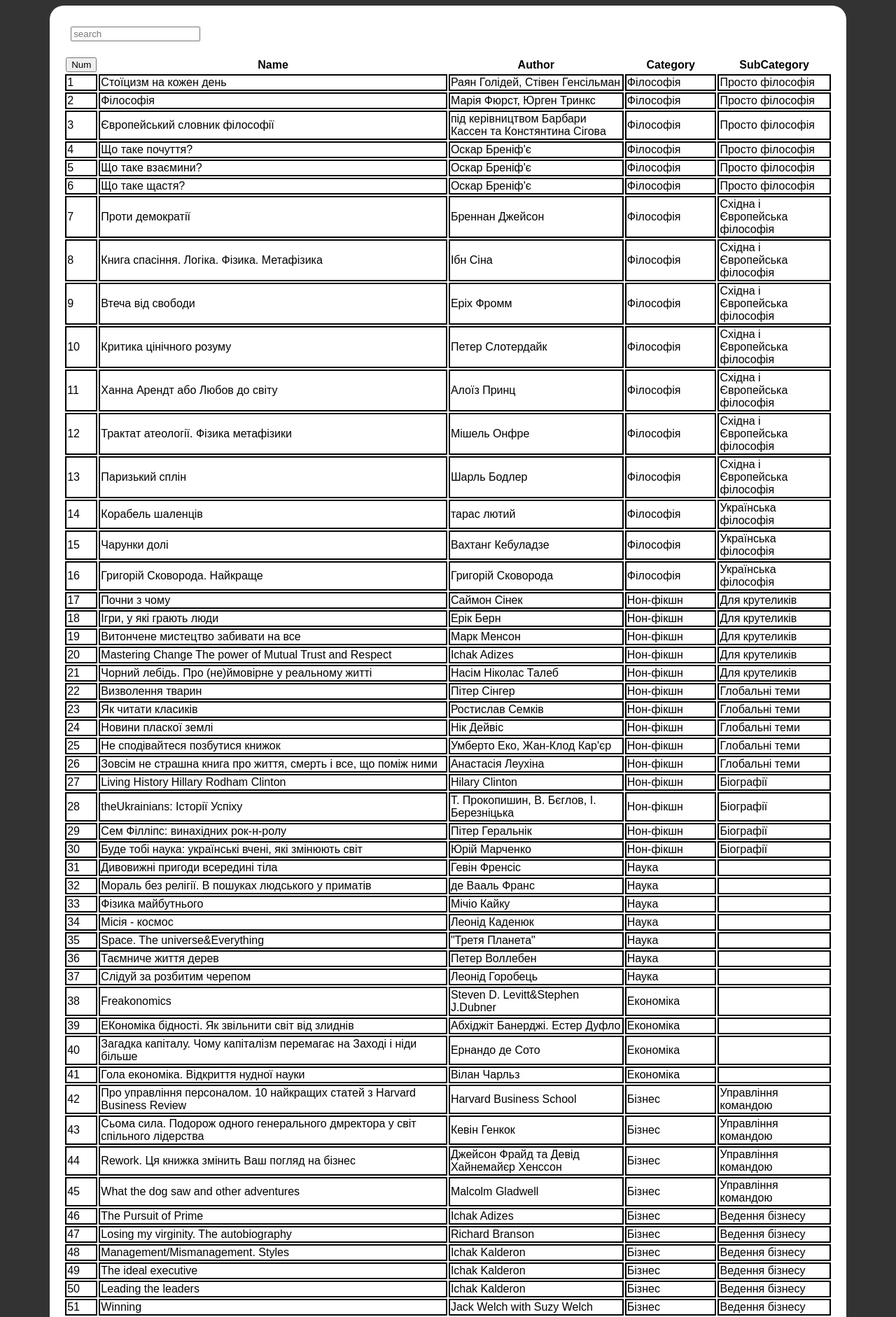
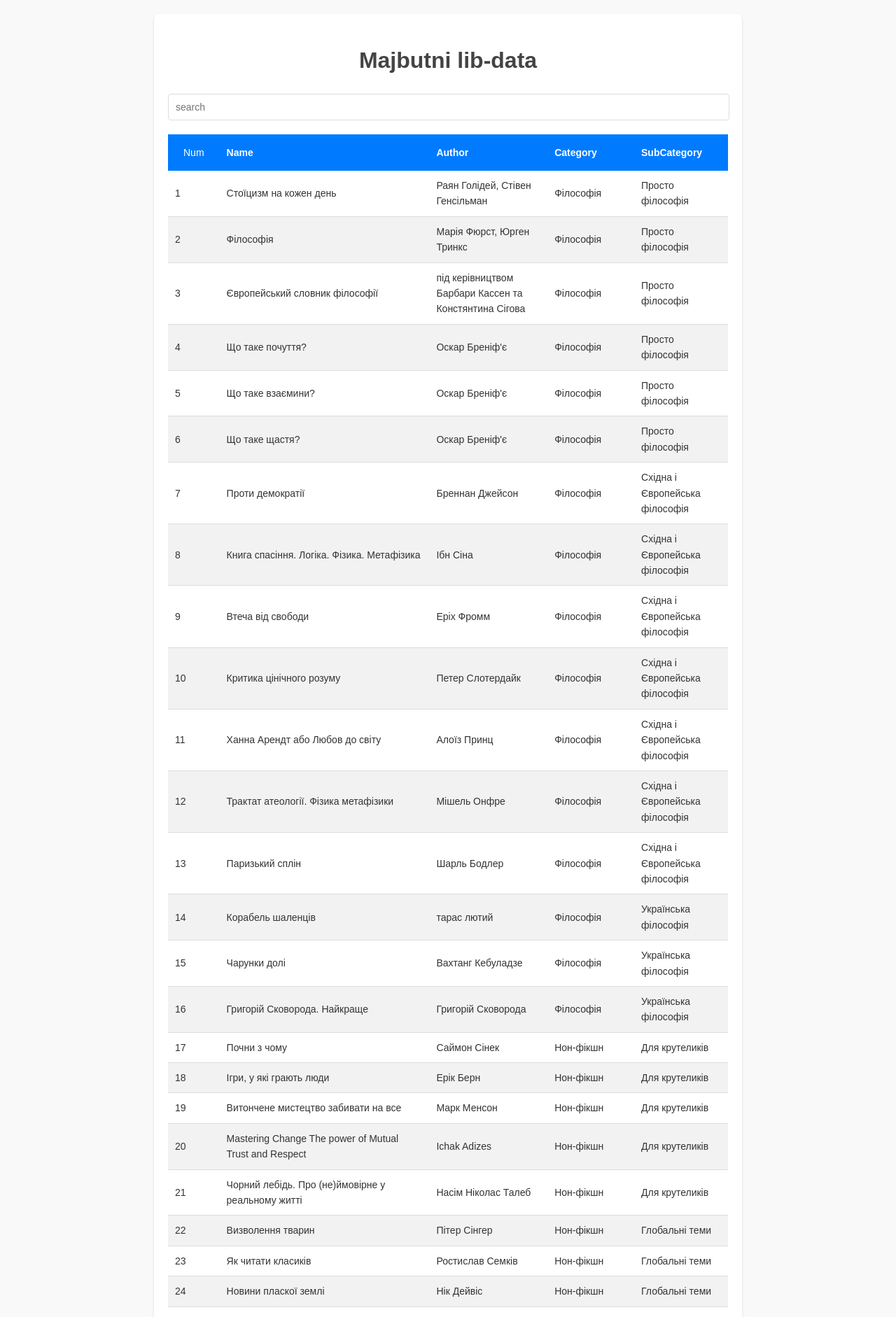
Before and after one commit to radchenkoDim/library, a Django app: page /books/table/ in a window 1280 px wide. Shown: the top 1882 px of the page at 70% size. Run offline with Django 5.2, Linux system fonts and the light colour scheme; data comes from the database, SQL or seed files in the repository.

Commit message:
added style for table, added link to table

```diff
--- a/books/static/books/style.css
+++ b/books/static/books/style.css
@@ -2,21 +2,39 @@
   font-family: sans-serif;
 }
 
-body{
+body {
   display: flex;
   justify-content: center;
   background-color: #333;
 }
 
 .container {
+  margin-top: 20px;
   width: 90%;
   height: auto;
   background-color: #fff;
-    border-radius: 20px;
+  border-radius: 10px;
+  padding: 30px;
 }
 
-.input {
+.input-table {
   padding: 30px 30px 20px;
+}
+
+.input-container {
+  padding: 30px;
+  height: 300px;
+}
+
+a {
+  padding: 10px;
+  border: 2px solid black;
+  border-radius: 3px;
+  text-decoration: none;
+  color: inherit;
+}
+a:hover {
+  background-color: #999;
 }
 
 table {
@@ -30,4 +48,4 @@ td {
 .highlight {
   background-color: yellow;
   color: black;
-}
+}/*# sourceMappingURL=style.css.map */
--- /dev/null
+++ b/books/static/books/styles.css
@@ -0,0 +1,149 @@
+/* * {
+    font-family: sans-serif;
+}
+
+body{
+    display: flex;
+    justify-content: center;
+    background-color: #333;
+}
+
+.container {
+    width: 90%;
+    height: auto;
+    background-color: #fff;
+    border-radius: 20px;
+}
+
+.input {
+    padding: 30px 30px 20px;
+}
+
+table {
+    padding: 0px 20px 20px;
+}
+
+td {
+    border: 2px solid black;
+}
+
+.highlight {
+    background-color: yellow;
+    color: black;
+} */
+
+/* Загальні стилі */
+body {
+    font-family: 'Arial', sans-serif;
+    line-height: 1.6;
+    margin: 0;
+    padding: 0;
+    background-color: #f9f9f9;
+    color: #333;
+}
+
+.container {
+    max-width: 800px;
+    margin: 20px auto;
+    padding: 20px;
+    background: #fff;
+    box-shadow: 0 2px 4px rgba(0, 0, 0, 0.1);
+    border-radius: 8px;
+}
+
+/* Стили для заголовка */
+h1 {
+    text-align: center;
+    color: #444;
+}
+
+/* Стили для поля ввода */
+.input-table {
+    margin-bottom: 20px;
+    padding: 0px 20px 0px 0px;
+}
+
+#filterInput {
+    width: 100%;
+    padding: 10px;
+    border: 1px solid #ddd;
+    border-radius: 4px;
+    font-size: 14px;
+}
+
+#filterInput:focus {
+    outline: none;
+    border-color: #007bff;
+    box-shadow: 0 0 4px rgba(0, 123, 255, 0.2);
+}
+
+/* Стили для таблицы */
+table {
+    width: 100%;
+    border-collapse: collapse;
+    margin-top: 10px;
+}
+
+thead {
+    background-color: #007bff;
+    color: #fff;
+}
+
+thead th {
+    padding: 10px;
+    text-align: left;
+    font-size: 14px;
+}
+
+tbody tr {
+    border-bottom: 1px solid #ddd;
+}
+
+tbody tr:nth-child(even) {
+    background-color: #f2f2f2;
+}
+
+tbody tr:hover {
+    background-color: #e9ecef;
+}
+
+td {
+    padding: 10px;
+    font-size: 14px;
+}
+
+/* Кнопки */
+button {
+    padding: 8px 12px;
+    background-color: #007bff;
+    color: white;
+    border: none;
+    border-radius: 4px;
+    cursor: pointer;
+    font-size: 14px;
+}
+
+button:hover {
+    background-color: #0056b3;
+}
+
+.highlight {
+    background-color: yellow;
+    color: black;
+}
+
+/* Мобильная адаптивность */
+@media (max-width: 600px) {
+    .container {
+        padding: 10px;
+    }
+
+    table {
+        font-size: 12px;
+    }
+
+    button {
+        font-size: 12px;
+        padding: 6px 8px;
+    }
+}
--- a/books/templates/books/layout.html
+++ b/books/templates/books/layout.html
@@ -1,10 +1,9 @@
-{% load static %}<!DOCTYPE html>
+<!DOCTYPE html>
 <html lang="en">
 <head>
     <meta charset="UTF-8">
     <meta name="viewport" content="width=device-width, initial-scale=1.0">
     <title>Books</title>
-    <link rel="stylesheet" href="{% static 'books/style.css' %}">
     {% block head %}
     {% endblock %}
 </head>
--- a/books/templates/books/table.html
+++ b/books/templates/books/table.html
@@ -2,17 +2,16 @@
 {% load static %}
 
 {% block head %}
-
-<script>
-    const data={{ books_json|safe }};
-</script>
-
+    <link rel="stylesheet" href="{% static 'books/styles.css' %}">
+    <script>
+        const data={{ books_json|safe }};
+    </script>
 {% endblock %}
-
 
 {% block body %}
 <div class="container" id="books-data">
-    <div class="input">
+    <h1>Majbutni lib-data</h1>
+    <div class="input-table">
         <input type="text" id="filterInput" placeholder="search">
         {% comment %} <input type="submit"> {% endcomment %}
     </div>
--- a/books/urls.py
+++ b/books/urls.py
@@ -4,5 +4,6 @@ from . import views
 
 urlpatterns = [
     path("", views.index, name="index"),
-    path("table/", views.table, name="table")
+    path("table/", views.table, name="table"),
+    path("log_in/", views.log_in, name="log_in")
 ]
--- a/books/views.py
+++ b/books/views.py
@@ -16,3 +16,6 @@ def table(request):
         "books": queryset,
         "books_json": json_data
     })
+
+def log_in(request):
+    return render(request, "books/log-in.html")
```
Also changed, not shown: books/static/books/style.scss (added, +51 -0 lines), books/templates/books/index.html (+13 -2 lines), books/templates/books/log-in.html (added, +12 -0 lines), books/static/books/style-index.css (added), 3 other files. Lines whose indentation alone changed are shown as unchanged.
